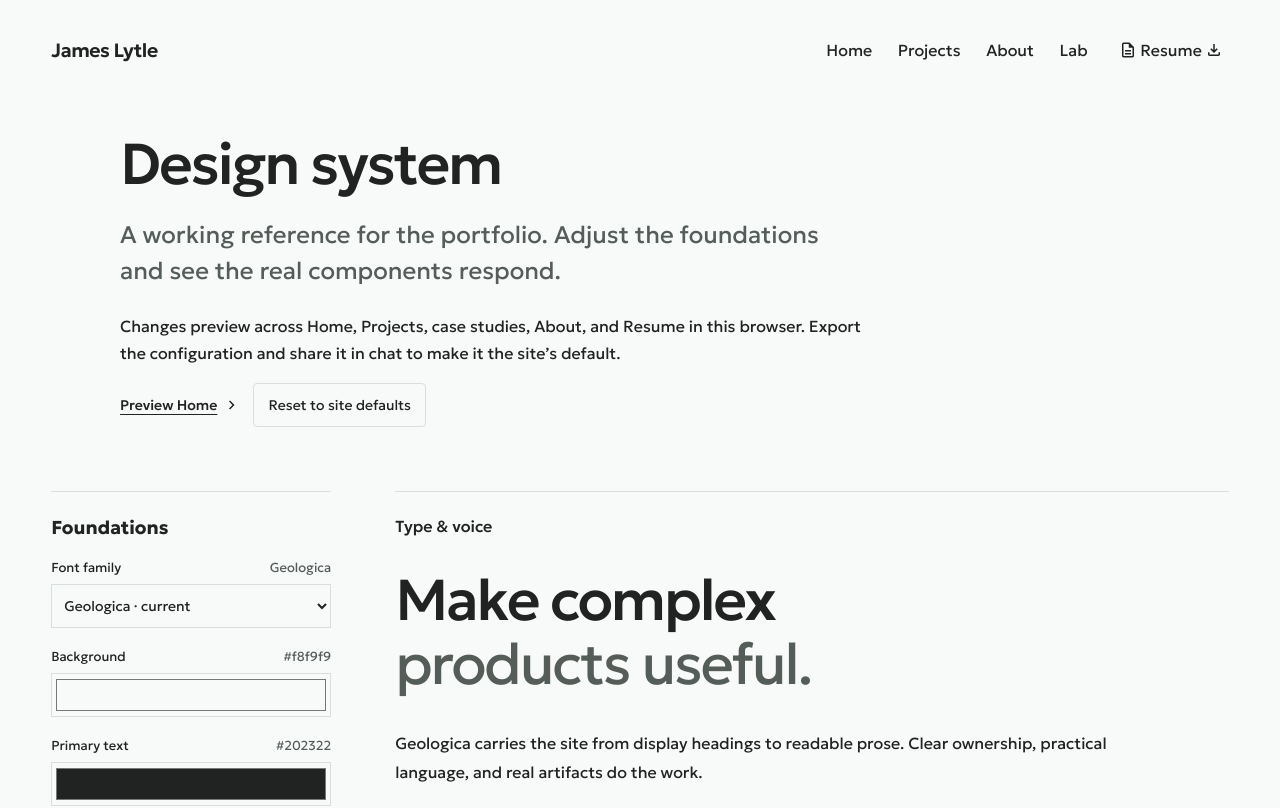
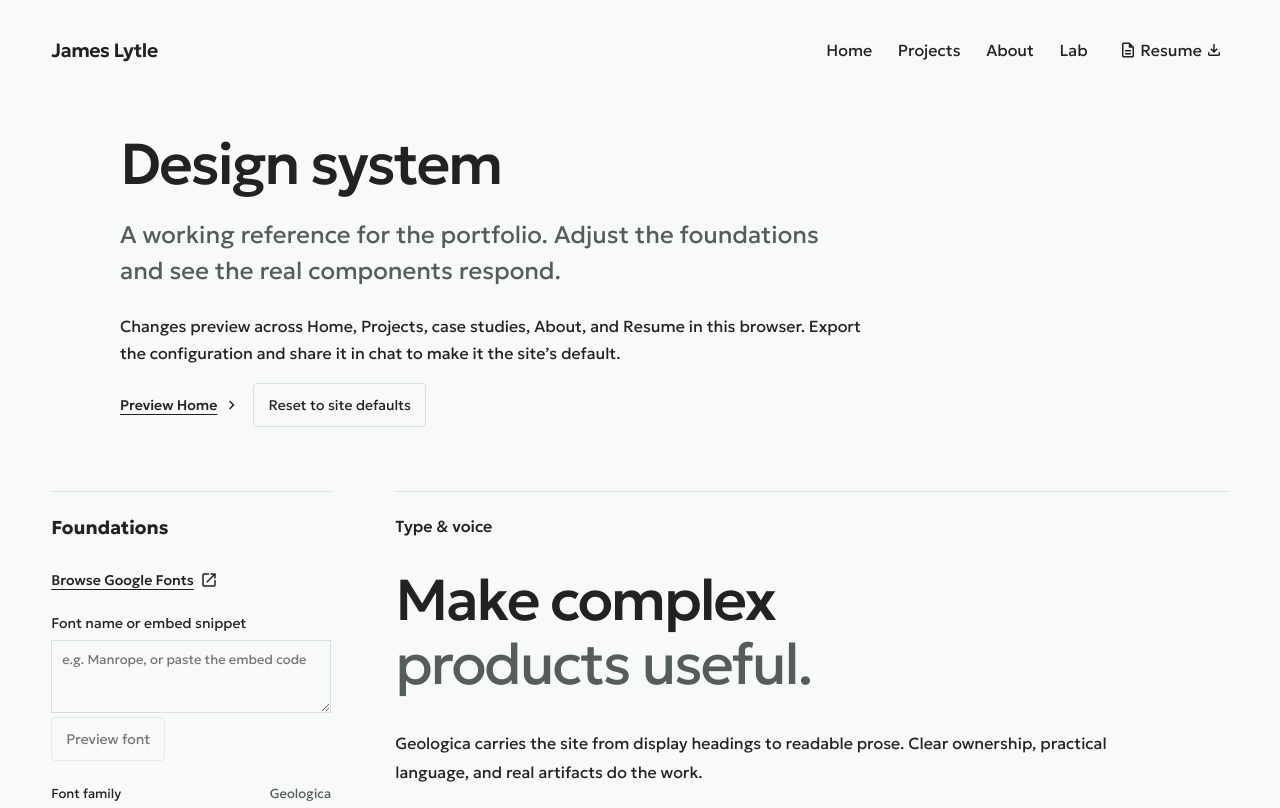
Before and after one commit to 03stories/jameslytle.com, a React (Vite) app: page /sandbox in a window 1280 px wide. Shown: the top 808 px of the page. Built offline with nearby package versions, Linux system fonts and the light colour scheme.

Commit message:
Support pasted Google Fonts names and snippets for live preview

```diff
--- a/src/App.jsx
+++ b/src/App.jsx
@@ -11,7 +11,7 @@ import OtherThingsPage from './pages/OtherThingsPage';
 import OtherThingsDetailPage from './pages/OtherThingsDetailPage';
 import LoginPage from './pages/LoginPage';
 import SandboxPage from './pages/SandboxPage';
-import { defaults, readTokens, tokenStyles } from './design/tokens';
+import { defaults, readTokens, tokenStyles, loadGoogleFont } from './design/tokens';
 
 function ScrollToTopOnRouteChange() {
   const { pathname } = useLocation();
@@ -36,6 +36,10 @@ export default function App() {
   useEffect(() => {
     document.documentElement.style.setProperty('--portfolio-bg', designTokens.bg);
   }, [designTokens.bg]);
+
+  useEffect(() => {
+    loadGoogleFont(designTokens.font).catch(() => {});
+  }, [designTokens.font]);
 
   useEffect(() => {
     hydrateThemeFromStorage();
--- a/src/design/tokens.js
+++ b/src/design/tokens.js
@@ -19,7 +19,7 @@ export function validateTokens(input) {
   for (const [key, value] of Object.entries(input)) {
     if (!Object.hasOwn(defaults, key)) throw new Error(`Unknown token: ${key}`);
     if (key === 'font') {
-      if (typeof value !== 'string' || !Object.hasOwn(fonts, value)) throw new Error('Choose a supported font option.');
+      if (typeof value !== 'string' || (!Object.hasOwn(fonts, value) && !/^google:[A-Za-z][A-Za-z0-9 -]{0,79}$/.test(value))) throw new Error('Choose a supported font option.');
     } else if (ranges[key]) {
       const [min, max] = ranges[key];
       if (typeof value !== 'number' || !Number.isFinite(value) || value < min || value > max) throw new Error(`${key} must be between ${min} and ${max}.`);
@@ -29,7 +29,7 @@ export function validateTokens(input) {
   return result;
 }
 export function tokenStyles(tokens) {
-  return Object.fromEntries(Object.entries(tokens).map(([key, value]) => [`--portfolio-${key}`, key === 'font' ? fonts[value].stack : typeof value === 'number' ? `${value}${key === 'shadow-opacity' ? '%' : 'px'}` : value]));
+  return Object.fromEntries(Object.entries(tokens).map(([key, value]) => [`--portfolio-${key}`, key === 'font' ? fontInfo(value).stack : typeof value === 'number' ? `${value}${key === 'shadow-opacity' ? '%' : 'px'}` : value]));
 }
 export function readTokens() {
   try { return validateTokens(JSON.parse(localStorage.getItem(storageKey)) || defaults); } catch { return { ...defaults }; }
@@ -46,3 +46,44 @@ export function contrast(a, b) {
   const values = [lum(a), lum(b)].sort((x, y) => y - x);
   return (values[0] + 0.05) / (values[1] + 0.05);
 }
+
+export function fontInfo(value) {
+  if (fonts[value]) return fonts[value];
+  const family = value.slice(7);
+  return { label: family, stack: `"${family}", sans-serif` };
+}
+export function parseGoogleFont(input) {
+  const text = input.trim();
+  let family;
+  const url = text.match(/https:\/\/fonts\.googleapis\.com\/css2?[^"'<>\s)]*/i)?.[0];
+  if (url) {
+    const parsed = new URL(url.replaceAll('&amp;', '&'));
+    // Preserve spaces in names; axes start after a colon in CSS2 URLs.
+    family = parsed.searchParams.get('family')?.split(/[:|]/)[0];
+  } else if (/^https:\/\/fonts\.google\.com\/specimen\//i.test(text)) {
+    family = decodeURIComponent(new URL(text).pathname.split('/specimen/')[1]).replaceAll('+', ' ');
+  } else {
+    const css = text.match(/font-family\s*:\s*["']?([^"';,}]+)/i);
+    family = css ? css[1].trim() : text;
+  }
+  if (!family || !/^[A-Za-z][A-Za-z0-9 -]{0,79}$/.test(family)) throw new Error('Paste a Google Fonts family name, specimen link, or embed snippet.');
+  return `google:${family.replace(/\s+/g, ' ').trim()}`;
+}
+export function loadGoogleFont(value) {
+  if (!value.startsWith('google:') || typeof document === 'undefined') return Promise.resolve();
+  const family = value.slice(7);
+  const href = `https://fonts.googleapis.com/css2?family=${encodeURIComponent(family)}:wght@400;500;600;700&display=swap`;
+  const existing = [...document.querySelectorAll('link[data-portfolio-font]')].find(link => link.href === href);
+  if (existing?.sheet) return document.fonts.load(`400 16px "${family}"`).then(faces => { if (!faces.length) throw new Error('Font could not be loaded. Check the family name.'); });
+  return new Promise((resolve, reject) => {
+    const link = existing || document.createElement('link');
+    link.rel = 'stylesheet'; link.href = href; link.dataset.portfolioFont = family;
+    const timeout = setTimeout(() => reject(new Error('Font loading timed out. Check the name or connection and try again.')), 15000);
+    link.onload = async () => {
+      clearTimeout(timeout);
+      try { const faces = await document.fonts.load(`400 16px "${family}"`); if (!faces.length) throw new Error('Font could not be loaded. Check the family name.'); resolve(); } catch (error) { reject(error); }
+    };
+    link.onerror = () => { clearTimeout(timeout); link.remove(); reject(new Error('Font could not be loaded. Check the name or connection.')); };
+    if (!existing) document.head.appendChild(link);
+  });
+}
--- a/src/pages/SandboxPage.jsx
+++ b/src/pages/SandboxPage.jsx
@@ -1,7 +1,7 @@
 import { useEffect, useState } from 'react';
 import { Link } from 'react-router-dom';
 import MaterialIcon from '../components/MaterialIcon';
-import { defaults, fonts, ranges, readTokens, previewTokens, validateTokens, contrast } from '../design/tokens';
+import { defaults, fonts, ranges, readTokens, previewTokens, validateTokens, contrast, fontInfo, parseGoogleFont, loadGoogleFont } from '../design/tokens';
 
 const labels = {
   font: 'Font family',
@@ -16,6 +16,15 @@ export default function SandboxPage() {
   const [tokens, setTokens] = useState(defaults);
   const [status, setStatus] = useState('');
   const [importText, setImportText] = useState('');
+  const [fontInput, setFontInput] = useState('');
+  const [fontStatus, setFontStatus] = useState('');
+  const [fontLoading, setFontLoading] = useState(false);
+  async function previewFont() {
+    setFontLoading(true); setFontStatus('Loading font…');
+    try { const font = parseGoogleFont(fontInput); await loadGoogleFont(font); update({ ...tokens, font }); setFontStatus(`Previewing ${fontInfo(font).label}.`); }
+    catch (error) { setFontStatus(error.message); }
+    finally { setFontLoading(false); }
+  }
   useEffect(() => setTokens(readTokens()), []);
   const output = JSON.stringify(tokens, null, 2);
   const update = next => { setTokens(next); previewTokens(next); setStatus('Preview saved in this browser.'); };
@@ -43,15 +52,22 @@ export default function SandboxPage() {
       <div className="design-workspace">
         <aside className="design-controls" aria-label="Design controls">
           <h3>Foundations</h3>
+          <div className="design-custom-font">
+            <a className="portfolio-text-link" href="https://fonts.google.com/" target="_blank" rel="noreferrer">Browse Google Fonts <MaterialIcon name="open_in_new" /></a>
+            <label htmlFor="google-font-input">Font name or embed snippet</label>
+            <textarea id="google-font-input" rows={3} placeholder="e.g. Manrope, or paste the embed code" value={fontInput} onChange={e => setFontInput(e.target.value)} />
+            <button onClick={previewFont} disabled={fontLoading || !fontInput.trim()}>{fontLoading ? 'Loading…' : 'Preview font'}</button>
+            <p role="status">{fontStatus}</p>
+          </div>
           {Object.entries(tokens).map(([key, value]) => (
             <label className="design-control" key={key} htmlFor={`token-${key}`}>
-              <span>{labels[key]} <output>{key === 'font' ? fonts[value].label.split(' · ')[0] : value}{ranges[key] ? key === 'shadow-opacity' ? '%' : 'px' : ''}</output></span>
-              {key === 'font' ? <select id={`token-${key}`} value={value} onChange={e => update({ ...tokens, font: e.target.value })}>{Object.entries(fonts).map(([id, font]) => <option key={id} value={id}>{font.label}</option>)}</select> : ranges[key] ? <input id={`token-${key}`} type="range" min={ranges[key][0]} max={ranges[key][1]} step={key === 'display-max' ? 0.1 : 1} value={value} onChange={e => update({ ...tokens, [key]: Number(e.target.value) })} /> : <input id={`token-${key}`} type="color" value={value} onChange={e => update({ ...tokens, [key]: e.target.value })} />}
+              <span>{labels[key]} <output>{key === 'font' ? fontInfo(value).label.split(' · ')[0] : value}{ranges[key] ? key === 'shadow-opacity' ? '%' : 'px' : ''}</output></span>
+              {key === 'font' ? <select id={`token-${key}`} value={value} onChange={e => update({ ...tokens, font: e.target.value })}>{value.startsWith('google:') && <option value={value}>{fontInfo(value).label} · custom</option>}{Object.entries(fonts).map(([id, font]) => <option key={id} value={id}>{font.label}</option>)}</select> : ranges[key] ? <input id={`token-${key}`} type="range" min={ranges[key][0]} max={ranges[key][1]} step={key === 'display-max' ? 0.1 : 1} value={value} onChange={e => update({ ...tokens, [key]: Number(e.target.value) })} /> : <input id={`token-${key}`} type="color" value={value} onChange={e => update({ ...tokens, [key]: e.target.value })} />}
             </label>
           ))}
         </aside>
         <div className="design-specimens">
-          <section className="design-specimen"><h3>Type & voice</h3><div className="home-intro"><h2>Make complex<br /><span>products useful.</span></h2></div><div className="portfolio-editorial-prose"><p>{fonts[tokens.font].label.split(' · ')[0]} carries the site from display headings to readable prose. Clear ownership, practical language, and real artifacts do the work.</p><h2>A clear section heading</h2><p>Long-form copy stays within a comfortable reading measure. Supporting text uses the secondary color without losing contrast.</p></div><p className="design-muted">Secondary text · Metadata · Artifact captions</p></section>
+          <section className="design-specimen"><h3>Type & voice</h3><div className="home-intro"><h2>Make complex<br /><span>products useful.</span></h2></div><div className="portfolio-editorial-prose"><p>{fontInfo(tokens.font).label.split(' · ')[0]} carries the site from display headings to readable prose. Clear ownership, practical language, and real artifacts do the work.</p><h2>A clear section heading</h2><p>Long-form copy stays within a comfortable reading measure. Supporting text uses the secondary color without losing contrast.</p></div><p className="design-muted">Secondary text · Metadata · Artifact captions</p></section>
           <section className="design-specimen"><h3>Actions & navigation</h3><div className="home-actions"><a className="home-primary-action" href="mailto:jameslytle@hey.com"><MaterialIcon name="mail" />Start a conversation</a><Link className="portfolio-text-link" to="/projects">View projects <MaterialIcon name="chevron_right" /></Link></div><p className="design-muted">Hover or focus Resume in the header to preview its download treatment.</p></section>
           <section className="design-specimen portfolio-project"><div className="portfolio-project-copy"><h3>Real artifacts</h3><p className="portfolio-role">Role: Design and implementation</p><p>Original proportions, a fine image edge, soft corners, and a restrained shadow.</p></div><figure><img src={`${import.meta.env.BASE_URL}content/other-things/photo-palette/default-photo.jpg`} alt="Color study photograph used for the portfolio’s Photo Palette experiment" /><figcaption className="portfolio-figure-label">Image treatment responds to the controls.</figcaption></figure></section>
           <section className="design-specimen"><h3>Contrast checks</h3><ul className="design-contrast">{checks.map(([label, foreground, background]) => { const ratio = contrast(foreground, background); return <li key={label}><span>{label}</span><strong>{ratio.toFixed(2)}:1 · {ratio >= 4.5 ? 'AA body pass' : 'Below AA body target'}</strong></li>; })}</ul></section>
--- a/src/styles.css
+++ b/src/styles.css
@@ -758,3 +758,9 @@ select:focus-visible {
 @media (max-width: 720px) { .design-workspace { grid-template-columns: 1fr; } .design-controls { display: grid; grid-template-columns: repeat(2, minmax(0, 1fr)); gap: 0 1rem; } .design-controls h3 { grid-column: 1 / -1; } .design-control > span { flex-direction: column; gap: 0.25rem; } }
 
 .design-control select { width: 100%; min-height: 44px; margin-top: 0.5rem; padding: 0.5rem; font: inherit; font-size: 0.875rem; color: var(--portfolio-ink); background: var(--portfolio-bg); border: 1px solid var(--portfolio-line); }
+
+.design-custom-font { grid-column: 1 / -1; margin-bottom: 1.5rem; }
+.design-custom-font label { display: block; font-size: 0.875rem; margin-block: 0.75rem 0.5rem; }
+.design-custom-font textarea { width: 100%; padding: 0.625rem; font: inherit; font-size: 0.8125rem; border: 1px solid var(--portfolio-line); background: var(--portfolio-bg); color: var(--portfolio-ink); resize: vertical; }
+.design-custom-font p { font-size: 0.8125rem; line-height: 1.5; }
+.design-custom-font button:disabled { opacity: 0.6; cursor: default; }
```
Also changed, not shown: 1 other file (tests, documents, lock files or other folders).
